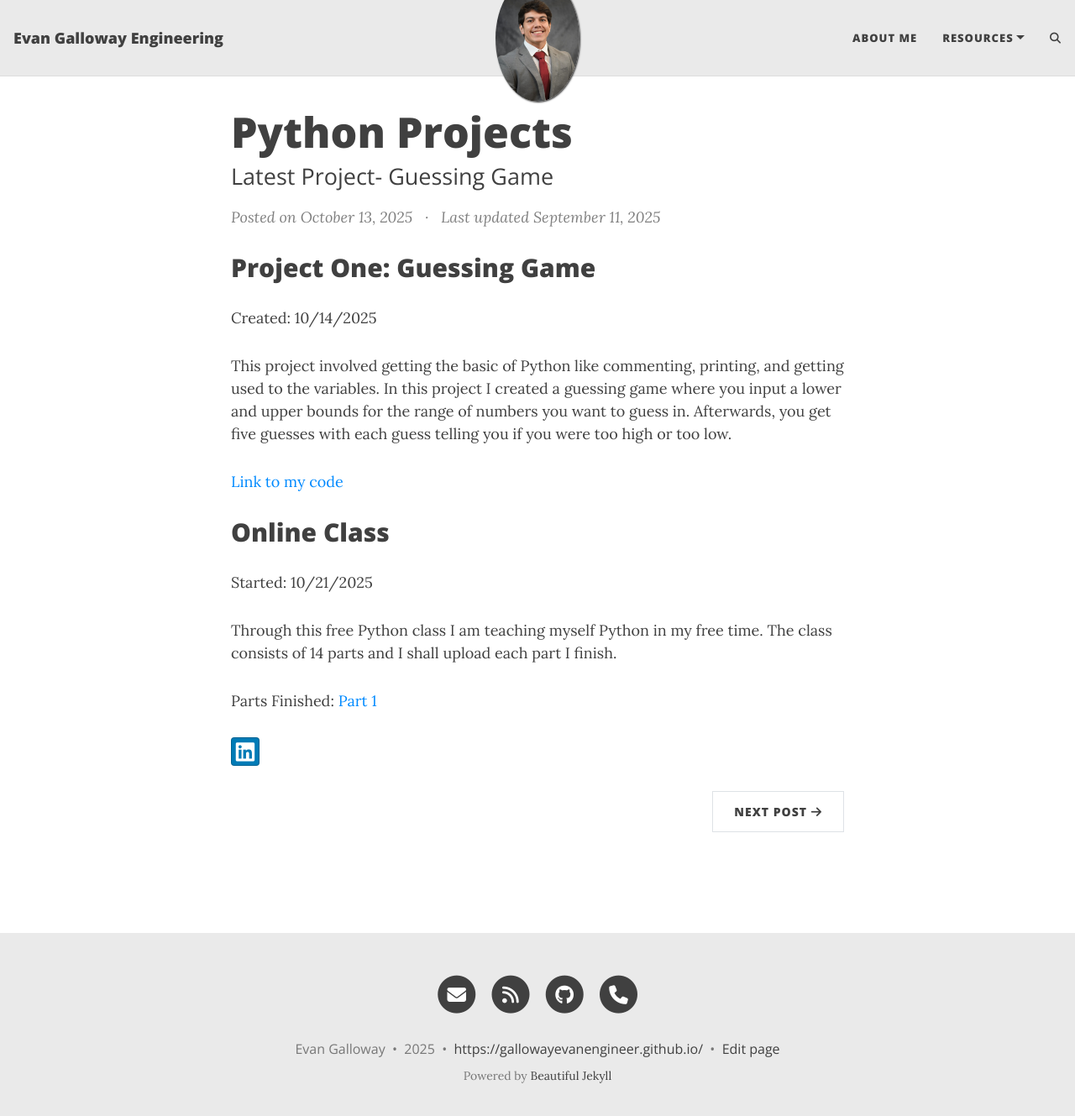
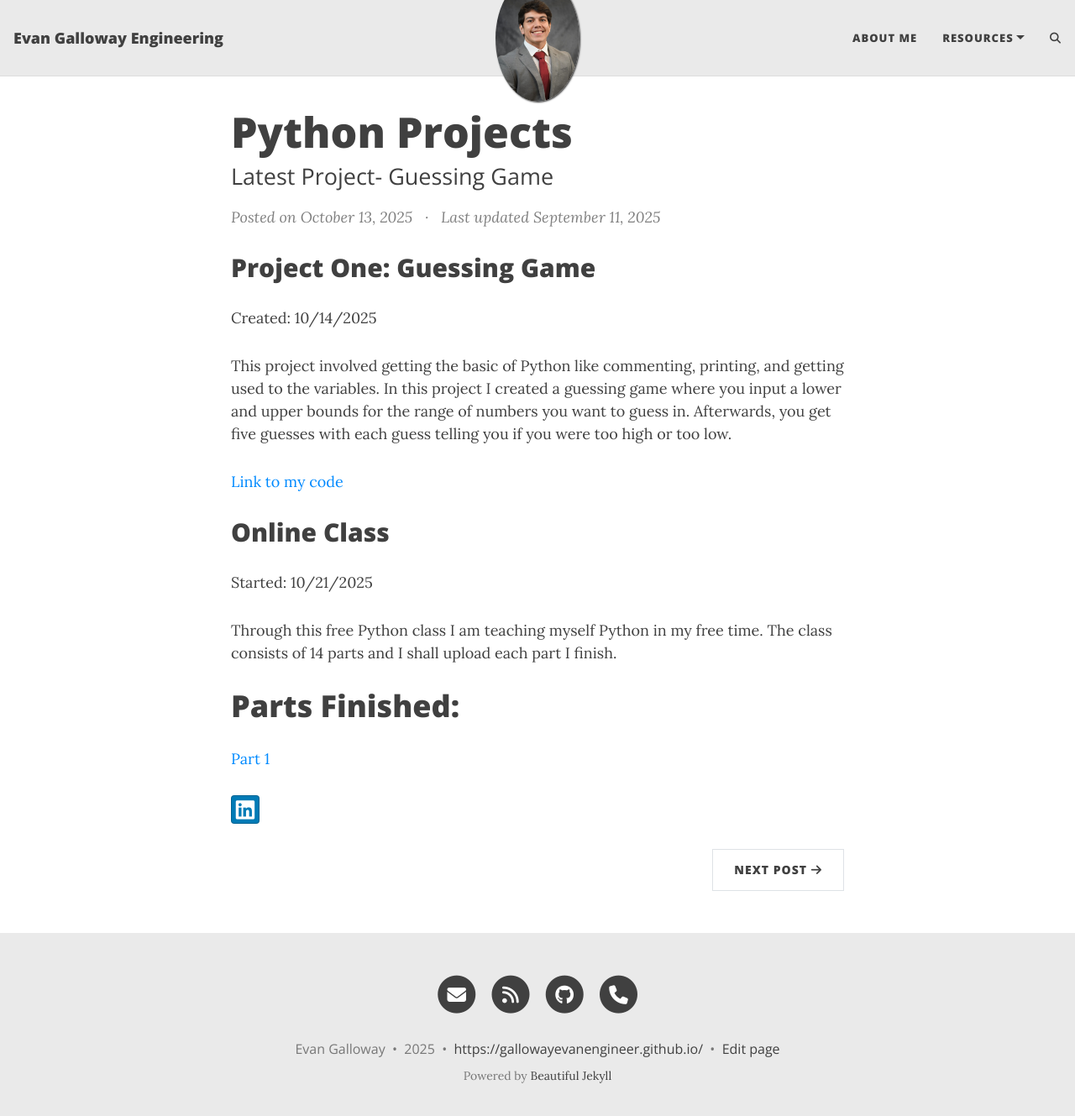
Before and after one commit to gallowayevanengineer/gallowayevanengineer.github.io, a Jekyll site: the page built from _posts/2025-10-13-Python-Projects.md, in a window 1280 px wide and 1342 px high. Shown: the top 1329 px of the window at 84% size. Built offline with Jekyll 4.4.1, drawn with Linux system fonts in a browser that asks for light colours; comment, search, counter and statistics services are not loaded.

```diff
--- a/_posts/2025-10-13-Python-Projects.md
+++ b/_posts/2025-10-13-Python-Projects.md
@@ -18,5 +18,5 @@ Started: 10/21/2025
 
 Through this free Python class I am teaching myself Python in my free time. The class consists of 14 parts and I shall upload each part I finish.
 
-Parts Finished:
+# Parts Finished:
 [Part 1](/assets/data/Python_Part_1.py)
```
